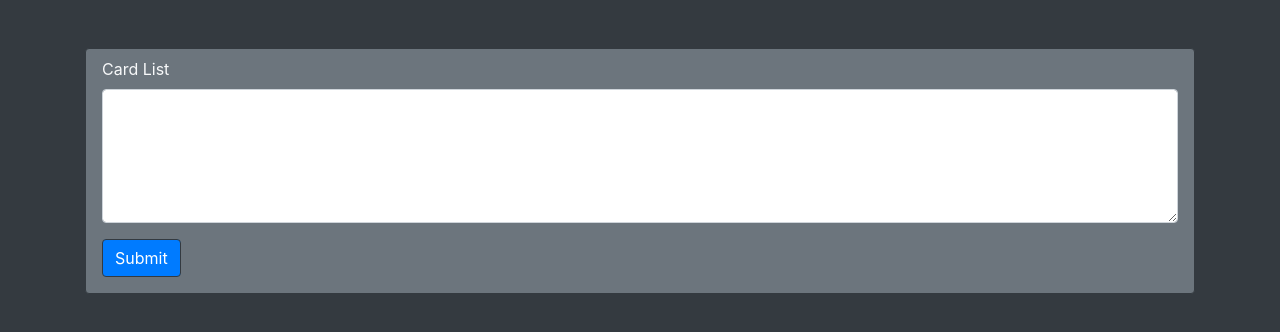
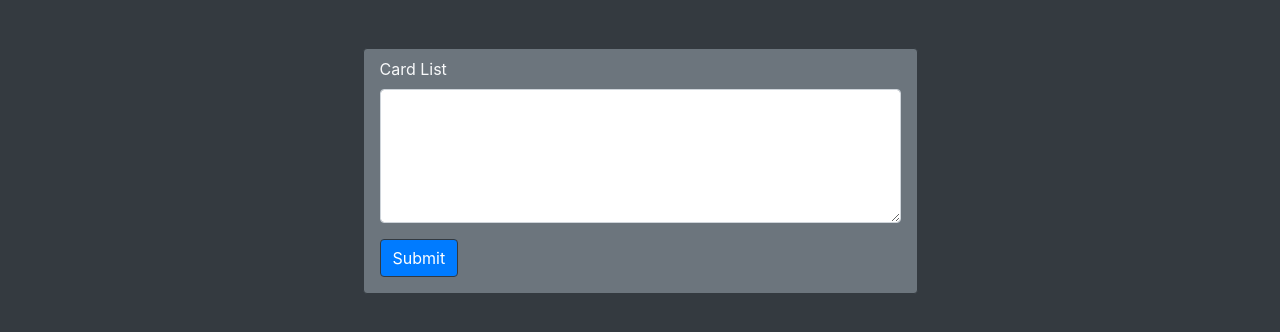
Before and after one commit to JoeTodes/bindr-findr, a Vue app: page / in a window 1280 px wide. Shown: the top 332 px of the page. Built offline with nearby package versions, Linux system fonts and the light colour scheme.

Commit message:
search query working

```diff
--- a/package.json
+++ b/package.json
@@ -8,6 +8,7 @@
     "lint": "vue-cli-service lint"
   },
   "dependencies": {
+    "axios": "^0.19.0",
     "core-js": "^2.6.5",
     "vue": "^2.6.10"
   },
--- a/src/App.vue
+++ b/src/App.vue
@@ -6,6 +6,7 @@
 
 <script>
 import Submission from "./components/Submission.vue";
+import axios from "axios";
 
 export default {
   name: "app",
@@ -14,12 +15,31 @@ export default {
   },
   data() {
     return {
-      cardListText: ""
+      cardListText: "",
+      cardName: "",
+      printings: ""
     };
   },
   methods: {
     parseInput() {
-      console.log("entered list is: " + this.cardListText);
+      this.cardName = this.cardListText;
+
+      axios
+        .get(
+          "https://api.scryfall.com/cards/search?q=" +
+            this.cardName +
+            "&unique=prints"
+        )
+        .then(res => {
+          this.printings = res;
+          //for (const card of this.printings.data.cards) {
+          //  console.log(card.set);
+          //}
+        })
+        .catch(err => {
+          // handle error
+          console.log(err);
+        });
     }
   }
 };
--- a/src/components/Submission.vue
+++ b/src/components/Submission.vue
@@ -1,10 +1,10 @@
 <template>
-  <div class="card mt-5 bg-secondary border-dark">
+  <div class="card mx-auto w-50 mt-5 bg-secondary border-dark">
     <form @submit.prevent>
-      <div class="form-group px-3 pt-2">
+      <div v-if="show" class="form-group px-3 pt-2 mb-0">
         <label for="cardListEntry" class="text-light">Card List</label>
         <textarea
-          v-bind:value="cardlistText"
+          v-model="cardlistText"
           v-on:input="$emit('input', $event.target.value)"
           class="form-control"
           id="cardListEntry"
@@ -12,15 +12,35 @@
         ></textarea>
       </div>
       <button
-        @click="$emit('cards-submitted')"
+        @click="submit"
         type="submit"
-        class="btn btn-primary border-dark ml-3 mb-3"
-      >Submit</button>
+        class="btn btn-primary border-dark ml-3 my-3"
+      >{{show?"Submit":"Edit"}}</button>
     </form>
   </div>
 </template>
+
 <script>
 export default {
-  props: ["cardlistText"]
+  //props: ["cardlistText"],
+  data: function() {
+    return {
+      cardlistText: "",
+      show: true
+    };
+  },
+  methods: {
+    submit() {
+      if (this.show) {
+        this.$emit("cards-submitted");
+        this.show = false;
+      } else {
+        this.show = true;
+      }
+    }
+  }
 };
 </script>
+
+<style scoped>
+</style>
```
Also changed, not shown: 1 other file (tests, documents, lock files or other folders).
